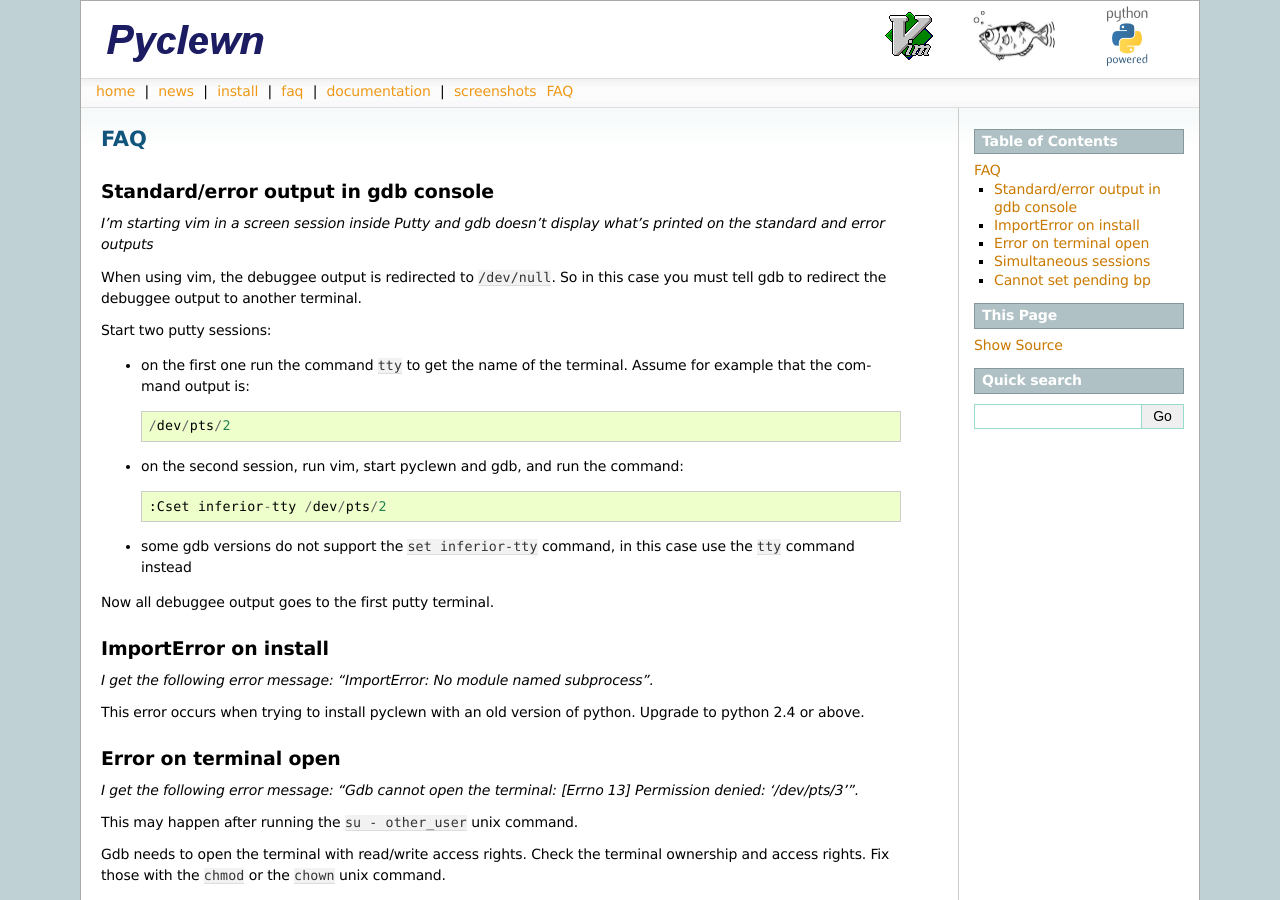
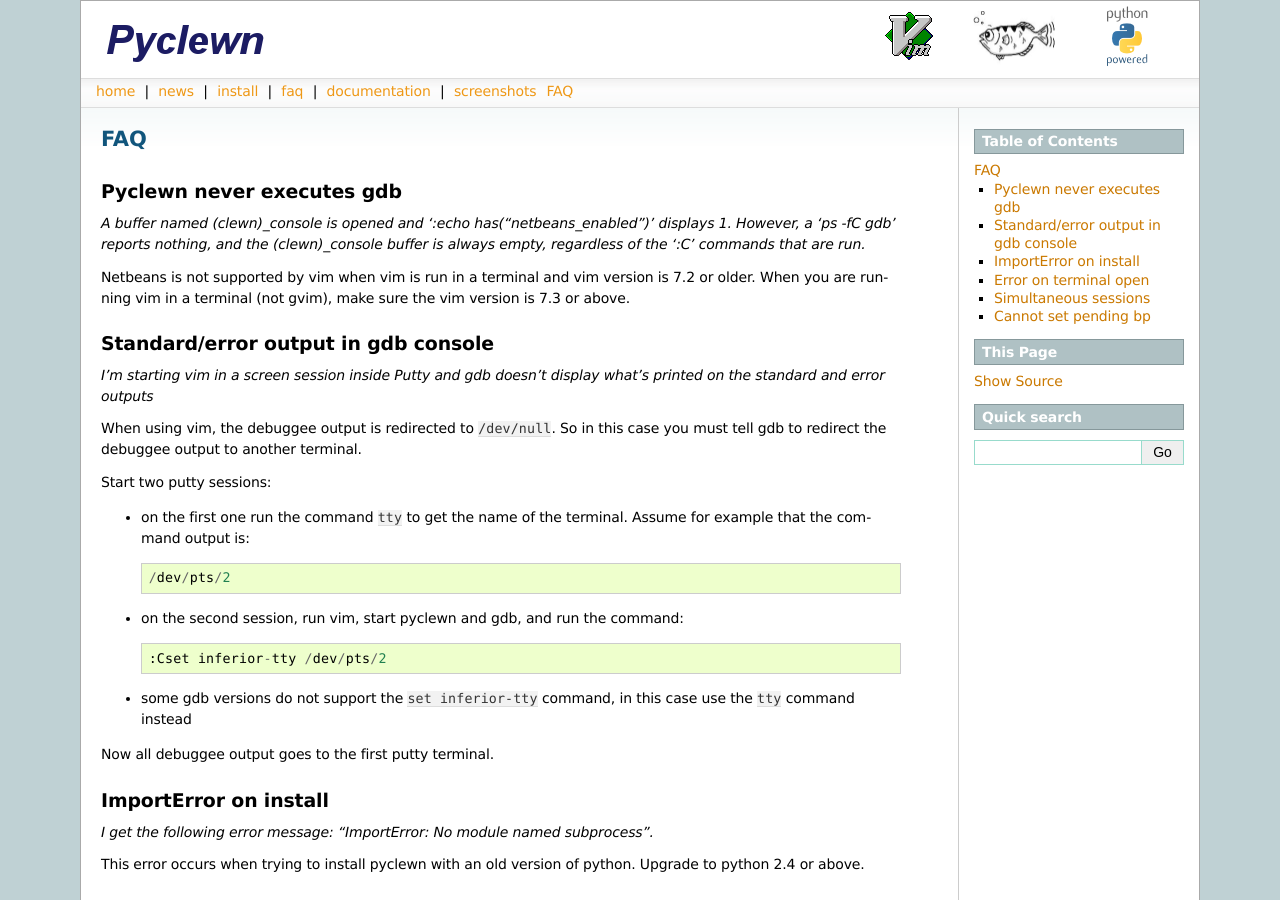
Before and after one commit to umogSlayer/pyclewn, a Sphinx documentation site: the page built from sphinx/faq.rst, in a window 1280 px wide and 900 px high. Built offline with Sphinx 7.4.7, drawn with Linux system fonts in a browser that asks for light colours; comment, search, counter and statistics services are not loaded.

Commit message:
update web site

```diff
--- a/sphinx/_templates/indexsidebar.html
+++ b/sphinx/_templates/indexsidebar.html
@@ -21,6 +21,14 @@
     <li><a href="http://sourceforge.net/tracker/?group_id=212808&atid=1023202">bug tracker</a></li>
 </ul>
 
+<h3>Please help</h3>
+<table width="100%">
+    <tr><td align="center">
+        <a href="http://lokoti.alwaysdata.net/dokuwiki/en:accueil"><img src="_static/lokoti.gif" alt="Les Chemins de Lokoti"/></a>
+    </tr>
+    <tr><td align="center">Les Chemins de Lokoti</tr>
+</table>
+
 <h3>Links</h3>
 <ul>
     <li><a href="http://clewn.sourceforge.net">clewn</a></li>
--- a/sphinx/conf.py
+++ b/sphinx/conf.py
@@ -45,9 +45,9 @@ copyright = u'2009, Xavier de Gaye'
 # built documents.
 #
 # The short X.Y version.
-version = '1.3'
+version = '1.4'
 # The full version, including alpha/beta/rc tags.
-release = '1.3'
+release = '1.4'
 
 # The language for content autogenerated by Sphinx. Refer to documentation
 # for a list of supported languages.
--- a/sphinx/faq.rst
+++ b/sphinx/faq.rst
@@ -1,5 +1,16 @@
 FAQ
 ===
+
+Pyclewn never executes gdb
+--------------------------
+
+*A buffer named (clewn)_console is opened and ':echo has("netbeans_enabled")'
+displays 1. However, a 'ps -fC gdb' reports nothing, and the (clewn)_console
+buffer is always empty, regardless of the ':C' commands that are run.*
+
+Netbeans is not supported by vim when vim is run in a terminal and vim version
+is 7.2 or older. When you are running vim in a terminal (not gvim), make sure
+the vim version is 7.3 or above.
 
 Standard/error output in gdb console
 ------------------------------------
```
Also changed, not shown: sphinx/_static/lokoti.gif (added), 1 other file.
